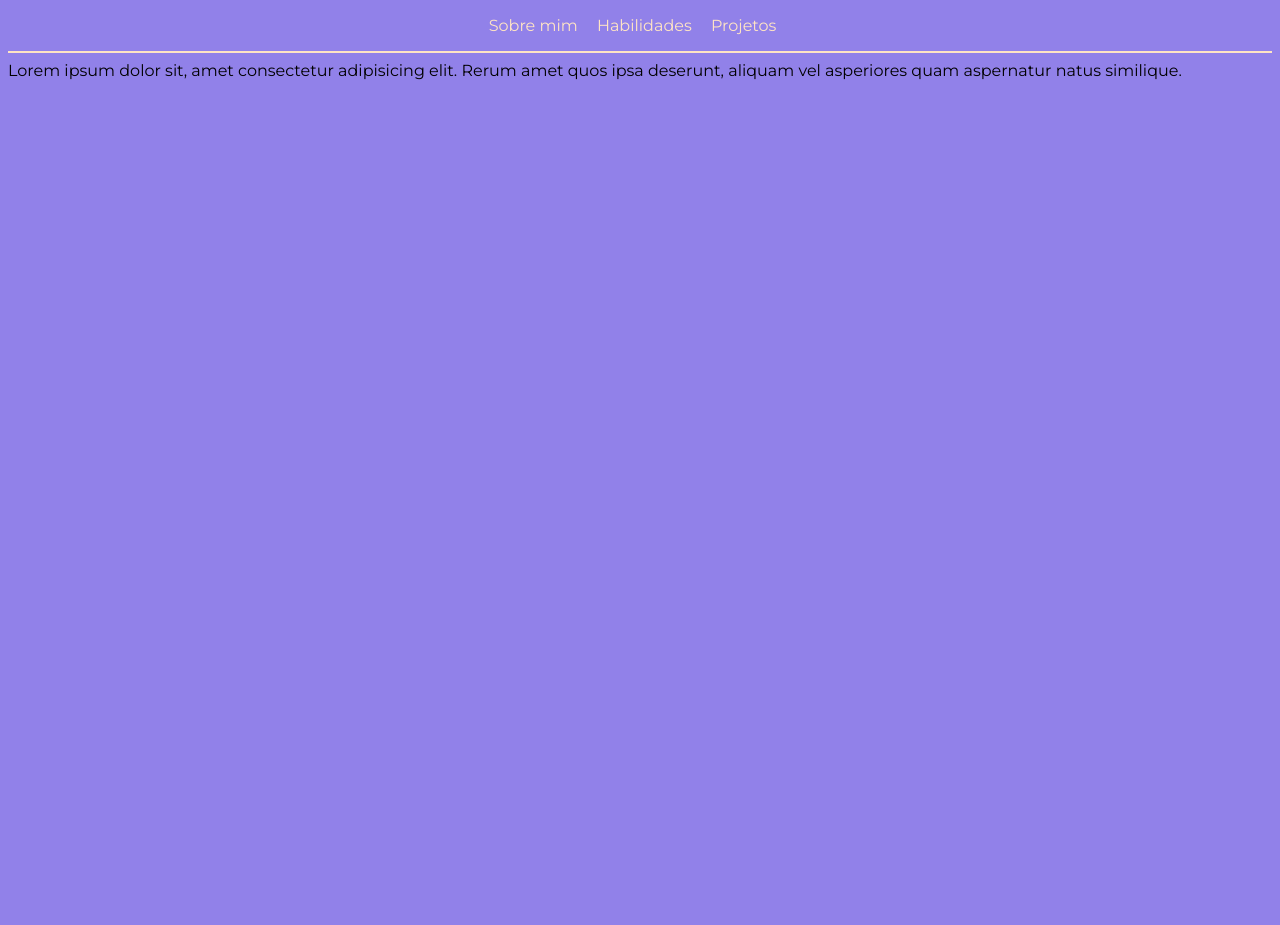
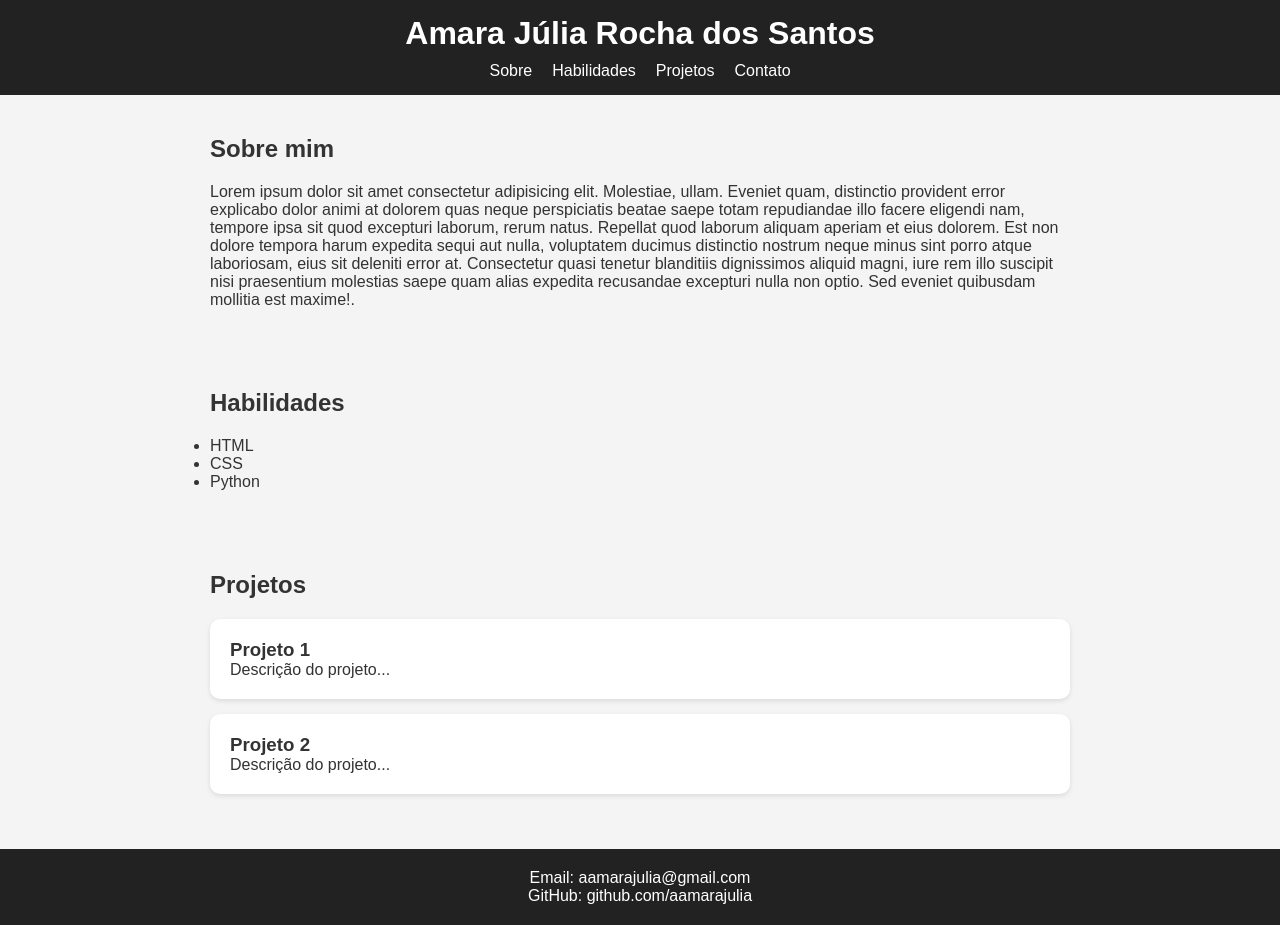
Before and after one commit to aamarajulia/portfolio, a plain HTML site: page index.html in a window 1280 px wide. Before the commit the page ends 800 px from the top, so only its background shows below. Drawn offline with Linux system fonts and the light colour scheme.

Commit message:
Projeto completo

```diff
--- a/index.html
+++ b/index.html
@@ -2,29 +2,57 @@
 <html lang="pt-BR">
 <head>
     <meta charset="UTF-8">
-        <link rel="stylesheet" href="style.css">
-        <link rel="preconnect" href="https://fonts.googleapis.com">
-        <link rel="preconnect" href="https://fonts.gstatic.com" crossorigin>
-        <link href="https://fonts.googleapis.com/css2?family=Montserrat:ital,wght@0,100..900;1,100..900&display=swap" rel="stylesheet">
-        <title>Portfolio | Amara Julia</title>
+    <meta name="viewport" content="width=device-width, initial-scale=1.0">
+    <title>Amara Júlia | Portfólio</title>
+    <link rel="stylesheet" href="styles.css">
 </head>
 <body>
 
-        <section class="secoes">
-            <ul class="menu">
-                <li><a href="https://www.youtube.com/@matemonaco">Sobre mim</a></li>
-                <li><a href="https://www.youtube.com/@matemonaco">Habilidades</a></li>
-                <li><a href="https://www.youtube.com/@matemonaco">Projetos</a></li>
+<header>
+    <h1>Amara Júlia Rocha dos Santos</h1>
+    <nav>
+        <ul>
+            <li><a href="#sobre">Sobre</a></li>
+            <li><a href="#habilidades">Habilidades</a></li>
+            <li><a href="#projetos">Projetos</a></li>
+            <li><a href="#contato">Contato</a></li>
+        </ul>
+    </nav>
+</header>
+
+<section id="sobre" class="container">
+    <h2>Sobre mim</h2>
+    <p>Lorem ipsum dolor sit amet consectetur adipisicing elit. Molestiae, ullam. Eveniet quam, distinctio provident error explicabo dolor animi at dolorem quas neque perspiciatis beatae saepe totam repudiandae illo facere eligendi nam, tempore ipsa sit quod excepturi laborum, rerum natus. Repellat quod laborum aliquam aperiam et eius dolorem. Est non dolore tempora harum expedita sequi aut nulla, voluptatem ducimus distinctio nostrum neque minus sint porro atque laboriosam, eius sit deleniti error at. Consectetur quasi tenetur blanditiis dignissimos aliquid magni, iure rem illo suscipit nisi praesentium molestias saepe quam alias expedita recusandae excepturi nulla non optio. Sed eveniet quibusdam mollitia est maxime!.</p>
+</section>
+
+<section id="habilidades" class="container">
+    <h2>Habilidades</h2>
+    <ul>
+        <li>HTML</li>
+        <li>CSS</li>
+        <li>Python</li>
     </ul>
 </section>
-        <hr color="bisque">
 
-        <div class="cabecalho">
-            Lorem ipsum dolor sit, amet consectetur adipisicing elit. Rerum amet quos ipsa deserunt, aliquam vel asperiores quam aspernatur natus similique.
+<section id="projetos" class="container">
+    <h2>Projetos</h2>
+
+    <div class="card">
+        <h3>Projeto 1</h3>
+        <p>Descrição do projeto...</p>
     </div>
 
+    <div class="card">
+        <h3>Projeto 2</h3>
+        <p>Descrição do projeto...</p>
+    </div>
 
+</section>
 
+<footer id="contato">
+    <p>Email: aamarajulia@gmail.com</p>
+    <p>GitHub: github.com/aamarajulia</p>
+</footer>
 
 </body>
 </html>
--- a/style.css
+++ /dev/null
@@ -1,23 +0,0 @@
-body{
-    background-color: rgb(145, 129, 233);
-    font-family: "Montserrat";
-}
-
-.secoes{
-    text-align: center;
-}
-
-.menu{
-    list-style: none;
-    padding: 0;
-}
-
-.menu li {
-    display: inline;
-    margin-right: 15px;
-}
-
-.menu a{
-    text-decoration: none;
-    color:bisque;
-}
--- /dev/null
+++ b/styles.css
@@ -0,0 +1,82 @@
+* {
+    margin: 0;
+    padding: 0;
+    box-sizing: border-box;
+    font-family: Arial, sans-serif;
+}
+
+body {
+    background-color: #f4f4f4;
+    color: #333;
+}
+
+header {
+    background-color: #222;
+    color: white;
+    padding: 15px;
+    text-align: center;
+}
+
+nav ul {
+    list-style: none;
+    display: flex;
+    justify-content: center;
+    gap: 20px;
+    margin-top: 10px;
+}
+
+nav a {
+    color: white;
+    text-decoration: none;
+}
+
+nav a:hover {
+    text-decoration: underline;
+}
+
+.container {
+    padding: 40px 20px;
+    max-width: 900px;
+    margin: auto;
+}
+
+h2 {
+    margin-bottom: 20px;
+}
+
+.card {
+    background-color: white;
+    padding: 20px;
+    margin-bottom: 15px;
+    border-radius: 10px;
+    box-shadow: 0 2px 5px rgba(0,0,0,0.1);
+}
+
+footer {
+    background-color: #222;
+    color: white;
+    text-align: center;
+    padding: 20px;
+}
+
+/* ================= RESPONSIVIDADE ================= */
+
+@media (max-width: 768px) {
+    nav ul {
+        flex-direction: column;
+    }
+
+    .container {
+        padding: 20px;
+    }
+}
+
+@media (max-width: 480px) {
+    header h1 {
+        font-size: 20px;
+    }
+
+    nav ul {
+        gap: 10px;
+    }
+}
```
Lines whose indentation alone changed are shown as unchanged.
